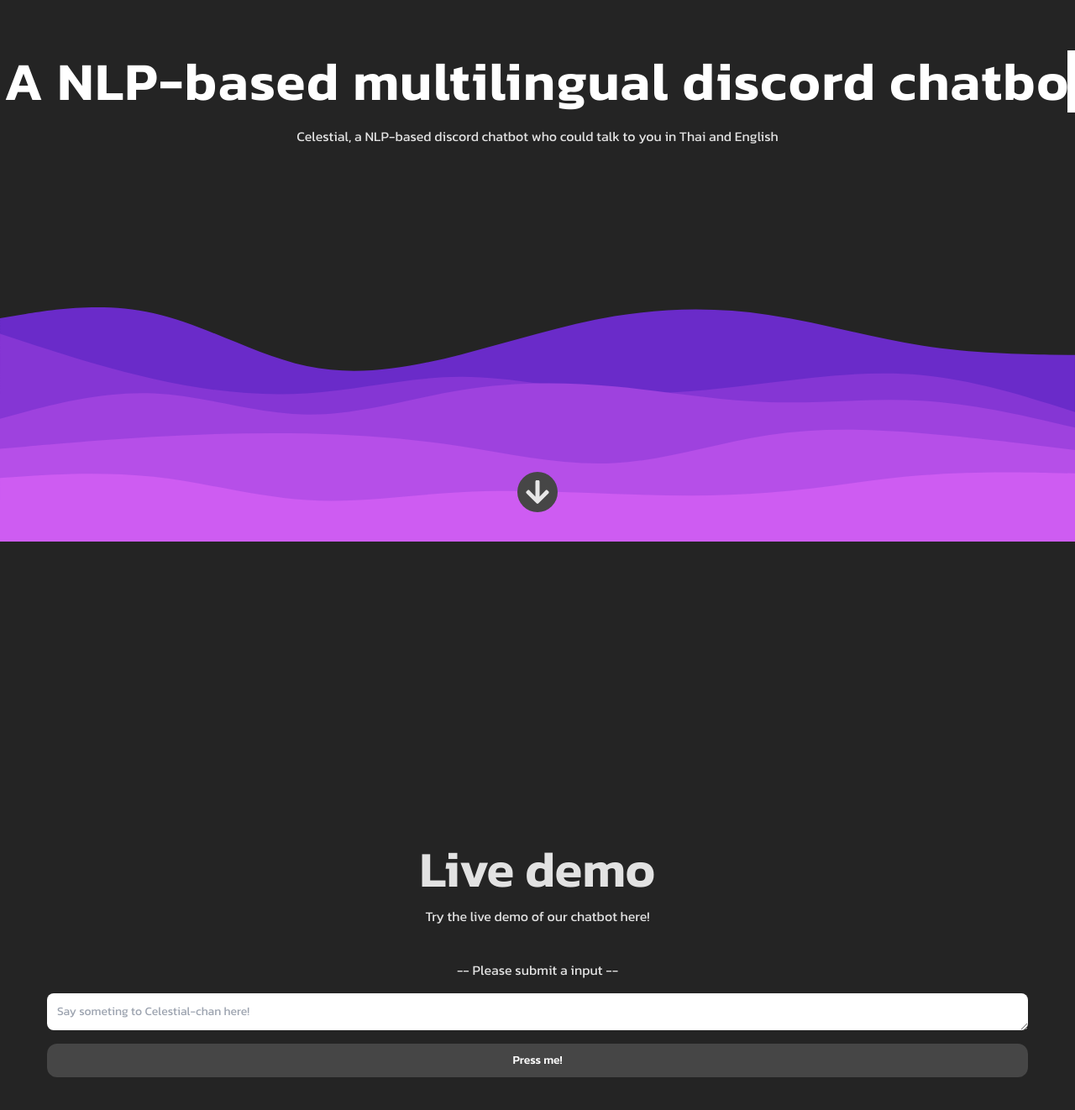
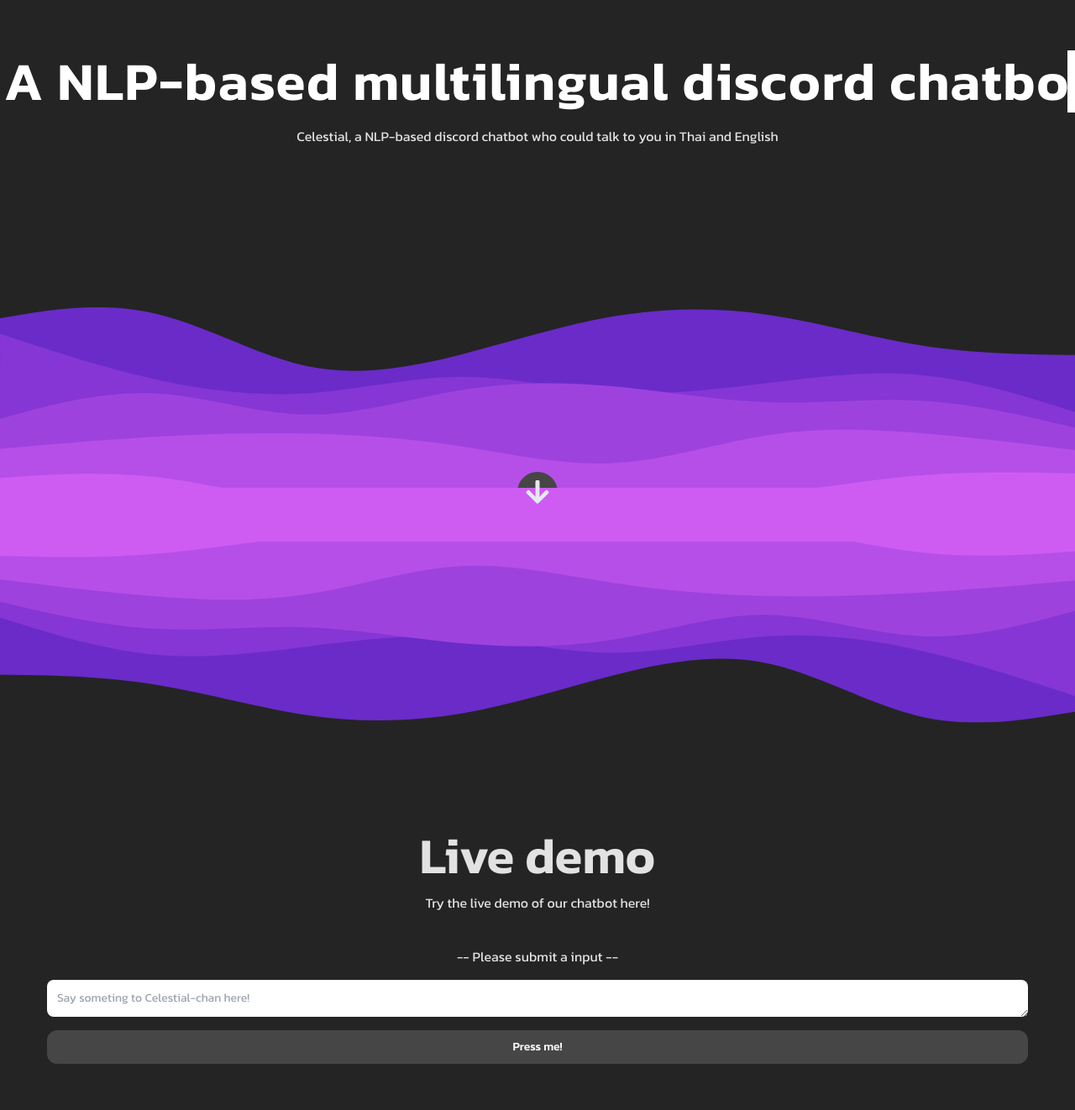
Before and after one commit to Celestial-Project/Celestial-Legacy, a React (Vite) app in the folder web/: page / in a window 1280 px wide. Shown: the part 276-1598 px from the top of the page at 84% size. Built offline with nearby package versions, Linux system fonts and the light colour scheme.

Commit message:
Update waves arrangement

```diff
--- a/web/src/components/Header/Header.tsx
+++ b/web/src/components/Header/Header.tsx
@@ -5,7 +5,7 @@
 
 const Header = () => {
   return (
-    <section className='header' id='header'>
+    <section className='header mb-0' id='header'>
 
         <div>
           <h1 className='title'>A NLP-based multilingual discord chatbot</h1>
--- a/web/src/components/UserChatInput/UserChatInput.tsx
+++ b/web/src/components/UserChatInput/UserChatInput.tsx
@@ -1,5 +1,7 @@
 import { useState } from 'react'
 import get_response from '../../../API/get_response'
+
+import Waves from '../../assets/layered-waves-haikei.svg'
 
 import './UserChatInput.css'
 
@@ -13,9 +15,11 @@
     }
 
     return (
-        <section className="user-demo" id='demo'>
+        <section className="user-demo -mt-16">
 
-            <h1 className="text-6xl font-semibold">Live demo</h1>
+            <img src={Waves} alt="waves" className='rotate-180 scroll mix-blend-lighten max-md:-mt-1'/>
+
+            <h1 className="text-6xl font-semibold mt-32" id='demo'>Live demo</h1>
             <h3 className="text-base mt-3.5">Try the live demo of our chatbot here!</h3>
 
             <div className=" flex flex-col gap-4 mt-10">
```
